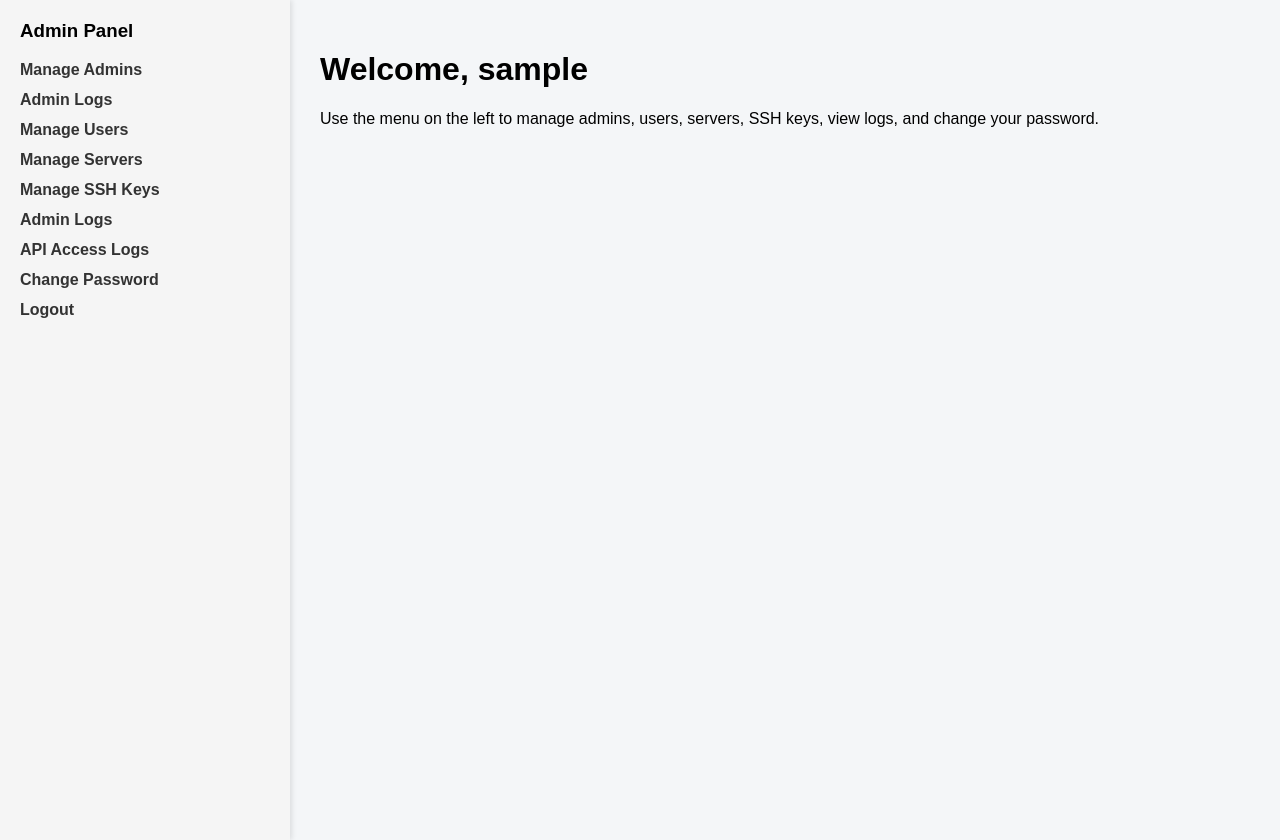
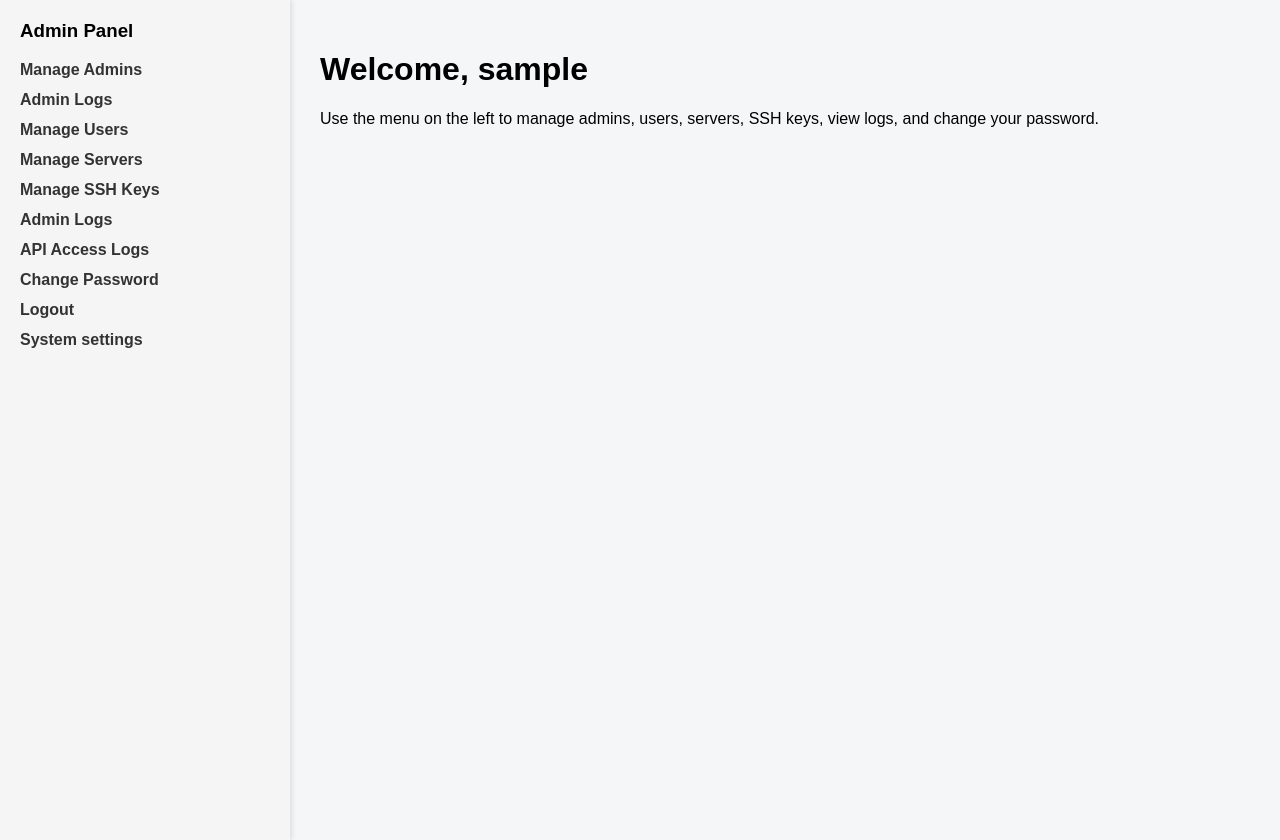
Before and after one commit to Malakhovskyy/ssh-auth-api, a FastAPI app: page /admin/dashboard in a window 1280 px wide. Run offline with FastAPI, Linux system fonts and the light colour scheme; the visitor is signed in with stand-in values (Sample User, id 1).

Commit message:
fix settings

```diff
--- a/app/templates/dashboard.html
+++ b/app/templates/dashboard.html
@@ -49,6 +49,7 @@
     <a href="/admin/api-logs">API Access Logs</a>
     <a href="/admin/change-password">Change Password</a>
     <a href="/admin/logout">Logout</a>
+    <a href="/admin/settings">System settings</a>
 </div>
 
 <div class="content">
```
